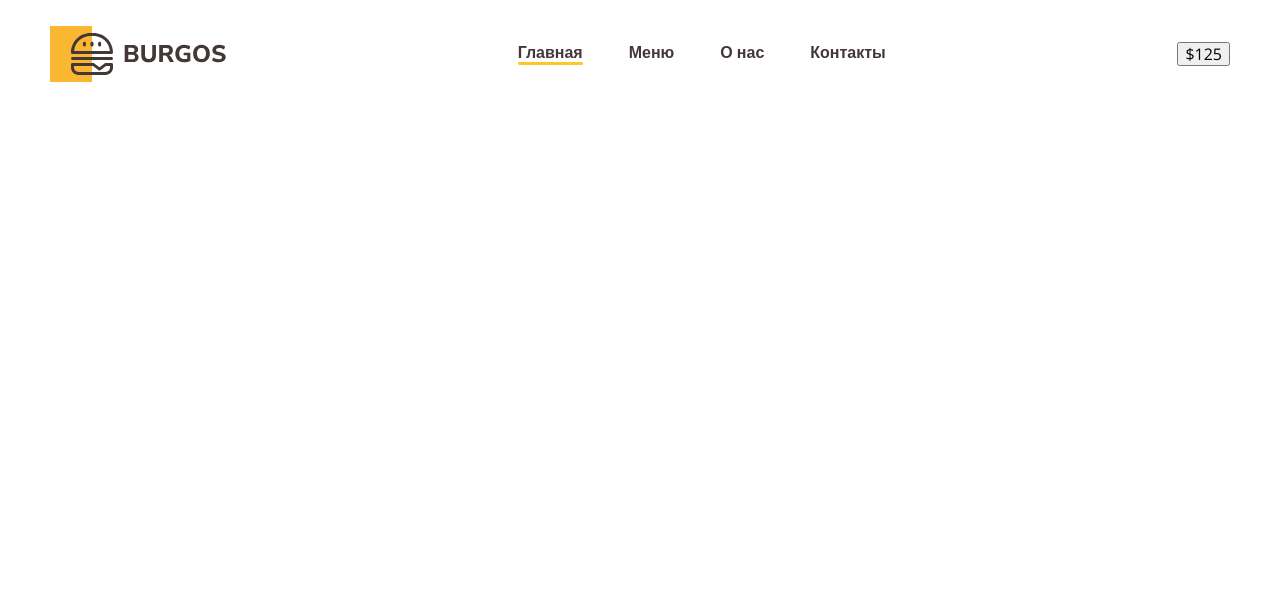
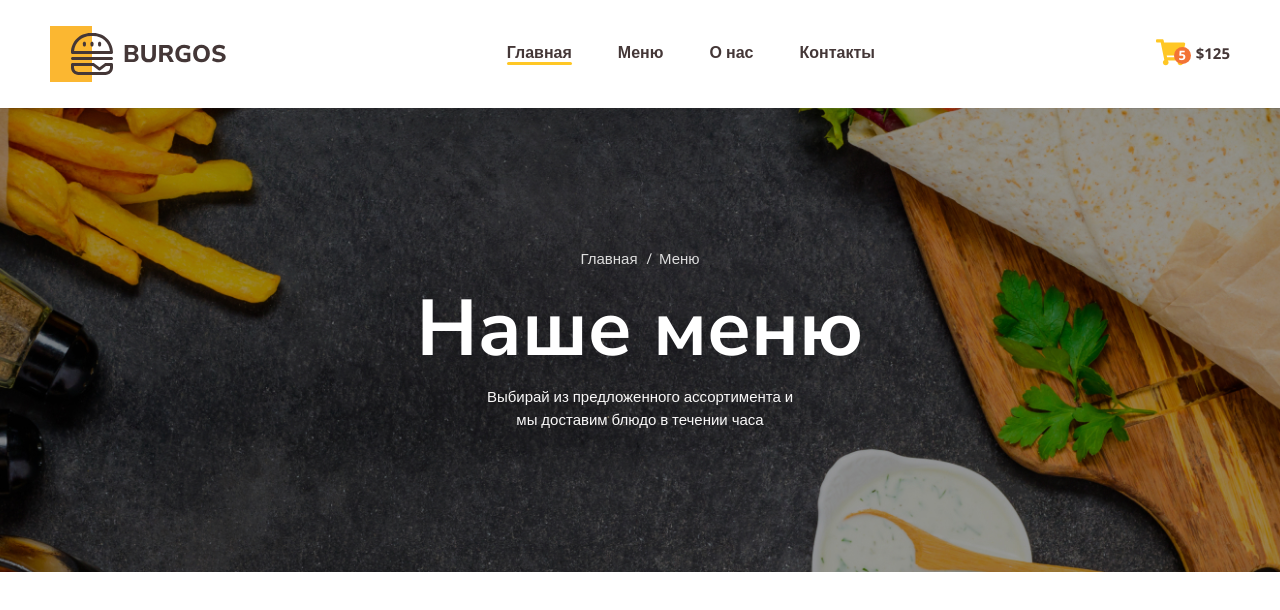
Before and after one commit to LilyaVasina/Module01-Burger, a plain HTML site: page index.html in a window 1280 px wide. Drawn offline with nearby package versions, Linux system fonts and the light colour scheme.

Commit message:
Add styles

```diff
--- a/index.html
+++ b/index.html
@@ -1,5 +1,5 @@
 <!DOCTYPE html>
-<html lang="en">
+<html lang="ru">
 <head>
     <meta charset="UTF-8">
     <meta http-equiv="X-UA-Compatible" content="IE=edge">
@@ -24,9 +24,25 @@
                         <li><a href="#">Контакты</a></li>
                     </ul>
                 </nav>
-                <button type="button">$125</button>
+                <button type="button" class="button">
+                    <span class="button-item">
+                        <img src="images/cart.svg" alt="Корзина">
+                        <span class="button-count">5</span>
+                    </span>
+                    <span class="button-text">$125</span>
+                </button>
             </div>
         </div>
     </header>
+    <div class="bg">
+        <div class="container">
+            <ul class="breadcrumbs">
+                <li><a href="#">Главная</a></li>
+                <li><a href="#">Меню</a></li>
+            </ul>
+            <h1 class="title">Наше меню</h1>
+            <p class="description">Выбирай из предложенного ассортимента и мы доставим блюдо в течении часа</p>
+        </div>
+    </div>
 </body>
 </html>
--- a/styles/main.css
+++ b/styles/main.css
@@ -47,3 +47,78 @@ body{
 .header-nav a.active::after{
     background: #FFC725;
 }
+.button{
+    display: flex;
+    align-items: center;
+    background-color: transparent;
+    border: none;
+    padding: 0;
+    gap: 10px;
+}
+.button-item{
+    position: relative;
+}
+.button-text{
+    font-weight: 700;
+    font-size: 15px;
+    color: #443737;
+}
+.button-count{
+    font-weight: 700;
+    font-size: 13px;
+    color: #FFFFFF;
+    background: #F37335;
+    border-radius: 100%;
+    position: absolute;
+    width: 17px;
+    height: 17px;
+    text-align: center;
+    line-height: 1.3;
+    bottom: 5px;
+    right: -5px;
+
+}
+.bg{
+    text-align: center;
+    color: #FFFFFF;
+    background-image:url(../images/bg.jpg);
+    background-size: cover;
+    padding: 142px 0;
+    background-position: center center;
+}
+.breadcrumbs{
+    padding-left: 0;
+    margin-top: 0;
+    list-style-type: none;
+    display: flex;
+    justify-content: center;
+    gap: 16px;
+}
+.breadcrumbs a {
+    color: #DEDEDE;
+    font-size: 15px;
+    font-family: 'Open Sans', sans-serif;
+    text-decoration: none;
+}
+.breadcrumbs a::before{
+    content: '/';
+    position: relative;
+    left: -7px;
+}
+.breadcrumbs li:first-child a::before{
+    display: none;
+}
+.title{
+    font-weight: 700;
+    font-size: 79px;
+    margin-top: 10px;
+    margin-bottom: 10px;
+}
+.description{
+    font-family: 'Open Sans', sans-serif;
+    color: #FAF9F9;
+    font-size: 15px;
+    line-height: 1.5;
+    max-width: 320px;
+    margin: 0 auto;
+}
```
Also changed, not shown: images/bg.jpg (added), images/cart.svg (added), images/test.png (deleted).
